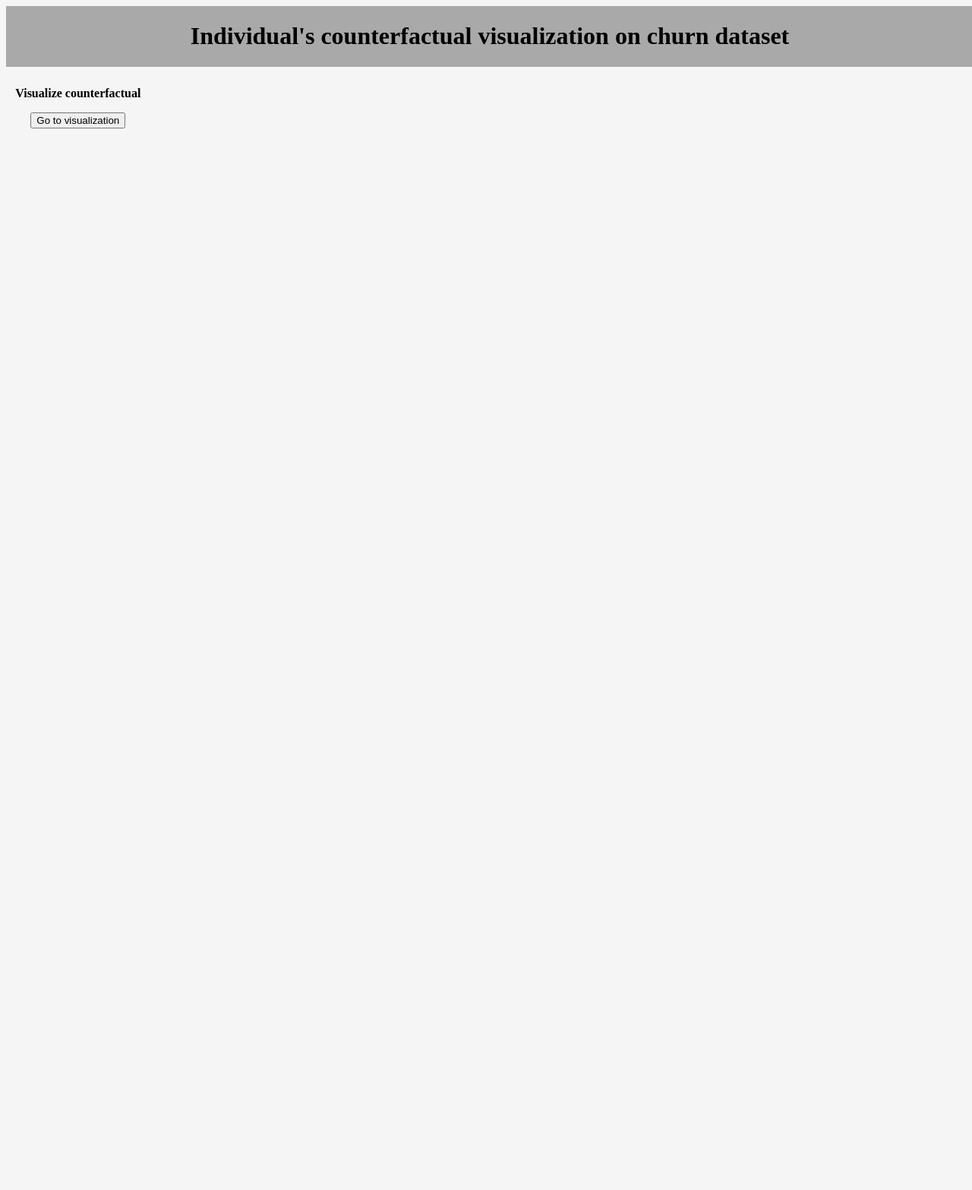
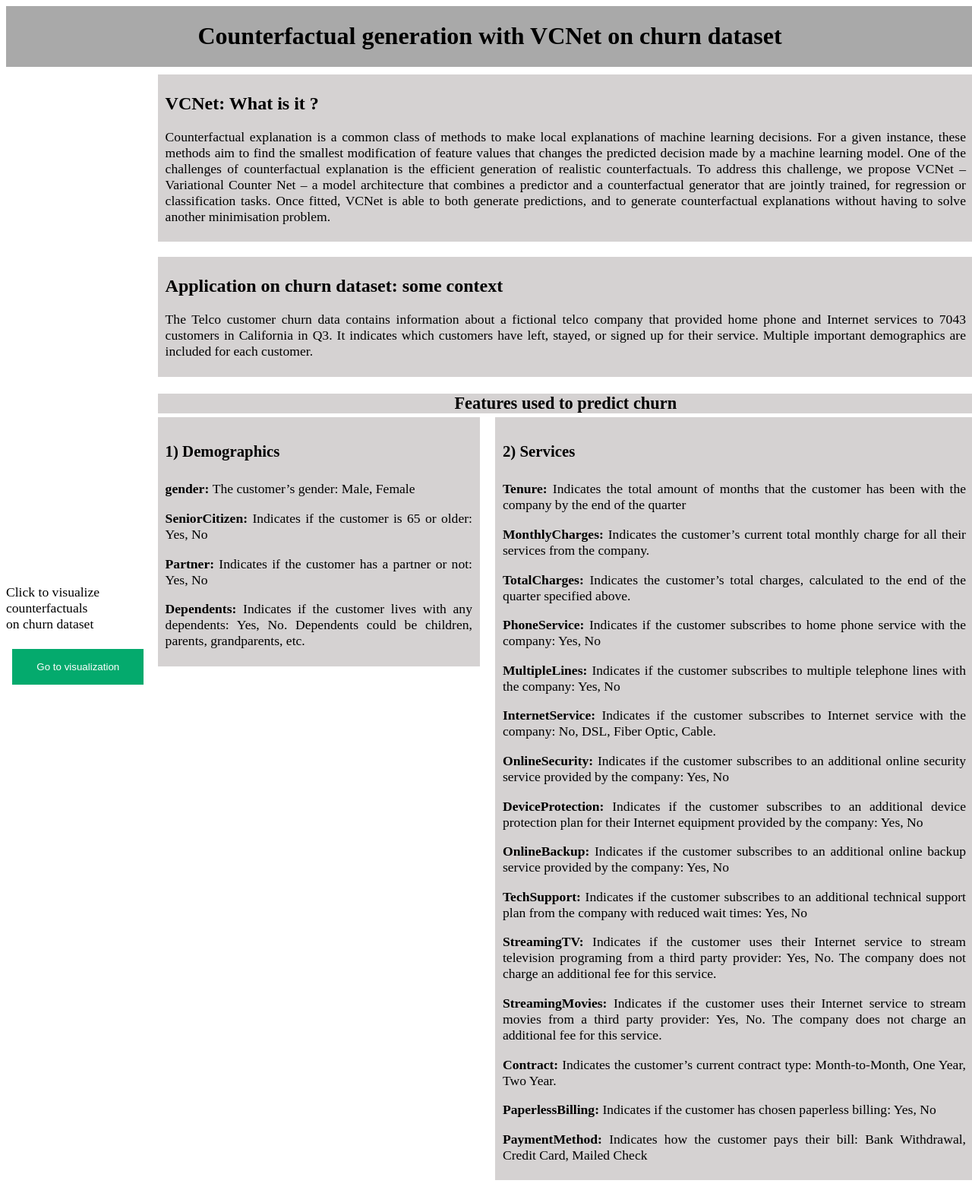
Before and after one commit to fwallyn1/counterfactualViz, a Flask app: page / in a window 1280 px wide. Shown: the whole page at 76% size. Before the commit the page ends 169 px from the top, so only its background shows below. Run offline with Flask 2, Linux system fonts and the light colour scheme.

Commit message:
index ok + feature description titles on main graph

```diff
--- a/app.py
+++ b/app.py
@@ -5,7 +5,7 @@ import json
 app = Flask(__name__)
 
 DATASET_PATH = 'data_churn_probs.json'
-
+DESCRIPTION_PATH = "description.json"
 @app.route('/')
 def index():
     """
@@ -26,9 +26,12 @@ def counterfactual():
     """
     ENDPOINT du contrefactuel pour un individu et un threshold
     """
+    with open(DESCRIPTION_PATH, 'r') as f:
+        fileData = json.load(f)
+    description = json.dumps(fileData)
     id_indiv = request.args.get("id_indiv")
     threshold = request.args.get("threshold")
-    return render_template('counterfactual.html',id_indiv = id_indiv,threshold = str(threshold))
+    return render_template('counterfactual.html',id_indiv = id_indiv,threshold = str(threshold),description = description)
 
 @app.route('/get_data')
 def get_data():
@@ -38,4 +41,7 @@ def get_data():
 
 
 if __name__ == '__main__':
+    with open(DESCRIPTION_PATH, 'r') as f:
+        fileData = json.load(f)
+    print(fileData)
     app.run(host="localhost",debug=True,port=8000)
--- a/static/css/style_first_page.css
+++ b/static/css/style_first_page.css
@@ -104,3 +104,16 @@ background-color: rgba(207,208,210,.2);
     flex-direction : column;
     justify-content: space-around;
 }
+
+#home-button
+{
+    grid-column: 1 ;
+    grid-row : 1;
+}
+
+#home-button img
+{
+    width: 80px;
+    height: 80px;
+    cursor: pointer;
+}
--- a/static/css/style_index.css
+++ b/static/css/style_index.css
@@ -32,8 +32,87 @@ header
     text-justify: center;
     justify-self: center;
 }
+#choice-id
+{
+    text-align: start;
+}
+input[type=button]{
+    background-color: #04AA6D;
+    border: none;
+    color: white;
+    padding: 16px 32px;
+    text-decoration: none;
+    margin: 4px 2px;
+    cursor: pointer;
+}
+#main
+{
+    grid-column: 2;
+    grid-row: 2;
+}
 
-#graph-desc
+#VCNet-abstract
+{    background-color: rgb(213, 210, 210);
+    padding: 5px 10px 5px 10px;
+}
+
+p
 {
-    display : flex;
+    font-size: 1.1em;
+    text-align: justify;
 }
+
+#VCNet-abstract p
+{
+    text-align: justify;
+    font-size: 1.1em;
+}
+
+#context
+{
+    display: flex;
+    flex-direction: column;
+    margin-top: 20px;
+}
+
+#context p
+{
+    text-align: justify;
+    font-size: 1.1em;
+}
+
+#context-header
+{
+    background-color: rgb(213, 210, 210);
+    padding: 5px 10px 5px 10px;
+}
+#context-main
+{
+    display: flex;
+    justify-content: space-around;
+}
+
+#demographics
+{
+    background-color: rgb(213, 210, 210);
+    padding: 5px 10px 5px 10px;
+    margin : 5px 10px 5px 0px;
+    height: fit-content;
+}
+#services
+{
+    background-color: rgb(213, 210, 210);
+    padding: 5px 10px 5px 10px;
+    margin : 5px 0px 5px 10px;
+}
+h3{
+    font-size:1.4em;
+    background-color: rgb(213, 210, 210);
+    margin-bottom: auto;
+    text-align: center;
+}
+
+h4{
+    font-size: 1.3em;
+
+}
--- a/templates/counterfactual.html
+++ b/templates/counterfactual.html
@@ -48,7 +48,9 @@
     <script>
       const DataUrl = "{{ url_for('get_data') }}",
       id_indiv = "{{id_indiv}}",
-      threshold = "{{threshold}}"
+      threshold = "{{threshold}}";
+      const description = JSON.parse('{{description | safe}}');
+
   </script>
   <script src="{{ url_for('static', filename='js/first_page/front_pareto.js') }}"></script>
   <script src="{{ url_for('static', filename='js/select.js') }}"></script>
--- a/templates/expert.html
+++ b/templates/expert.html
@@ -30,7 +30,7 @@
         <header>
         <h1 id="titre-principal"> Individual's counterfactual visualization on churn dataset</h1>
         </header>
-
+        <div id = "home-button"></div>
         <div id="right-bar">
           <p id="choice-id">Choose the individual to visualize</p>
         </div>
@@ -46,7 +46,7 @@
           <div id = "graph-desc">
             <div id="d3"></div>
             <div id="text-description">
-              <p><strong>Score: </strong> Output of the model for the counterfactual. Score nears to 1 implies that the model outputs that the counterfactual is likely to be a churner</p>
+              <p><strong>Score: </strong> Output of the model for the counterfactual. Score nears to 1 implies that the model outputs that the counterfactual is likely to be a churner.</p>
               <p><strong>Sparcity: </strong> Number of features which have to change from real data to the counterfactual. </p>
             </div>
           </div>
--- a/templates/index.html
+++ b/templates/index.html
@@ -6,33 +6,73 @@
     <meta name="author" content="Aboze Brain">
     <meta http-equiv="content-type" content="text/html; charset=utf-8"/>
     <title>VCNet visualization</title>
-    <link href="{{ url_for('static', filename='css/style_first_page.css') }}" rel="stylesheet">
-    <link rel="shortcut icon" href="#">
+    <link href="{{ url_for('static', filename='css/style_index.css') }}" rel="stylesheet">
+    <lnk rel="shortcut icon" href="#">
     <!-- Load d3.js v5 -->
   </head>
   <script src="https://d3js.org/d3.v5.min.js"></script>
 <body>
     <div class = "wrapper">
         <header>
-        <h1 id="titre-principal"> Individual's counterfactual visualization on churn dataset</h1>
+        <h1 id="titre-principal"> Counterfactual generation with VCNet on churn dataset </h1>
         </header>
 
         <div id="right-bar">
-          <p id="choice-id">Visualize counterfactual</p>
-          <button type="button" onclick="window.location.href='/counterfactual';">Go to visualization</button>
+          <p id="choice-id">Click to visualize counterfactuals <br> on churn dataset</p>
+          <input type="button" onclick="window.location.href='/counterfactual';" value="Go to visualization"></input>
         </div>
-
-        <div id = graph-container>
-          <div id = "header-container">
-              <div id="model-display">
-                <div id="circle-class"></div>
-                <div id = "bars" ></div>
+        <div id = "main">
+          <div id = "VCNet-abstract">
+            <h2>VCNet: What is it ?</h2>
+            <p>
+            Counterfactual explanation is a common class of methods to make local explanations
+            of machine learning decisions. For a given instance, these methods aim to find the
+            smallest modification of feature values that changes the predicted decision made by a machine learning
+            model. One of the challenges of counterfactual explanation is the efficient generation of realistic
+            counterfactuals. To address this challenge, we propose VCNet – Variational Counter Net – a model
+            architecture that combines a predictor and a counterfactual generator that are jointly trained,
+            for regression or classification tasks. Once fitted, VCNet is able to both generate predictions,
+            and to generate counterfactual explanations without having to solve another minimisation problem.
+          </p>
+          </div>
+          <div id = "context">
+            <div id="context-header">
+              <h2> Application on churn dataset: some context</h2>
+                <p>The Telco customer churn data contains information about a fictional telco company that provided
+                  home phone and Internet services to 7043 customers in California in Q3. It indicates which customers
+                  have left, stayed, or signed up for their service. Multiple important demographics are included for
+                  each customer.
+                </p>
+            </div>
+            <h3>Features used to predict churn</h3>
+            <div id = "context-main">
+              <div id = "demographics">
+                <h4>1) Demographics</h4>
+                <p><strong>gender: </strong>The customer’s gender: Male, Female</p>
+                <p><strong>SeniorCitizen: </strong>Indicates if the customer is 65 or older: Yes, No</p>
+                <p><strong>Partner: </strong>Indicates if the customer has a partner or not: Yes, No</p>
+                <p><strong>Dependents: </strong> Indicates if the customer lives with any dependents: Yes, No. Dependents could be children, parents, grandparents, etc.</p>
               </div>
+              <div id="services">
+                <h4>2) Services</h4>
+                <p><strong>Tenure: </strong>Indicates the total amount of months that the customer has been with the company by the end of the quarter</p>
+                <p><strong>MonthlyCharges: </strong>Indicates the customer’s current total monthly charge for all their services from the company.</p>
+                <p><strong>TotalCharges: </strong>Indicates the customer’s total charges, calculated to the end of the quarter specified above.</p>
+                <p><strong>PhoneService: </strong> Indicates if the customer subscribes to home phone service with the company: Yes, No</p>
+                <p><strong>MultipleLines: </strong> Indicates if the customer subscribes to multiple telephone lines with the company: Yes, No</p>
+                <p><strong>InternetService: </strong>Indicates if the customer subscribes to Internet service with the company: No, DSL, Fiber Optic, Cable.</p>
+                <p><strong>OnlineSecurity: </strong>Indicates if the customer subscribes to an additional online security service provided by the company: Yes, No</p>
+                <p><strong>DeviceProtection: </strong> Indicates if the customer subscribes to an additional device protection plan for their Internet equipment provided by the company: Yes, No</p>
+                <p><strong>OnlineBackup: </strong>Indicates if the customer subscribes to an additional online backup service provided by the company: Yes, No</p>
+                <p><strong>TechSupport: </strong>Indicates if the customer subscribes to an additional technical support plan from the company with reduced wait times: Yes, No</p>
+                <p><strong>StreamingTV: </strong>Indicates if the customer uses their Internet service to stream television programing from a third party provider: Yes, No. The company does not charge an additional fee for this service.</p>
+                <p><strong>StreamingMovies: </strong>Indicates if the customer uses their Internet service to stream movies from a third party provider: Yes, No. The company does not charge an additional fee for this service.</p>
+                <p><strong>Contract: </strong>Indicates the customer’s current contract type: Month-to-Month, One Year, Two Year.</p>
+                <p><strong>PaperlessBilling: </strong>Indicates if the customer has chosen paperless billing: Yes, No</p>
+                <p><strong>PaymentMethod: </strong>Indicates how the customer pays their bill: Bank Withdrawal, Credit Card, Mailed Check</p>
+              </div>
+            </div>
           </div>
-          <!-- Div to manipulate -->
-          <div id="d3"></div>
-          <div id="text-description"></div>
-          <div id="circle-striped"></div>
         </div>
       </div>
 </body>
```
Also changed, not shown: description.json (added, +21 -0 lines), static/js/first_page/index_first_page.js (+7 -0 lines), static/js/index.js (+5 -4 lines), static/js/main_graph.js (+18 -8 lines), static/js/select.js (+11 -12 lines).
